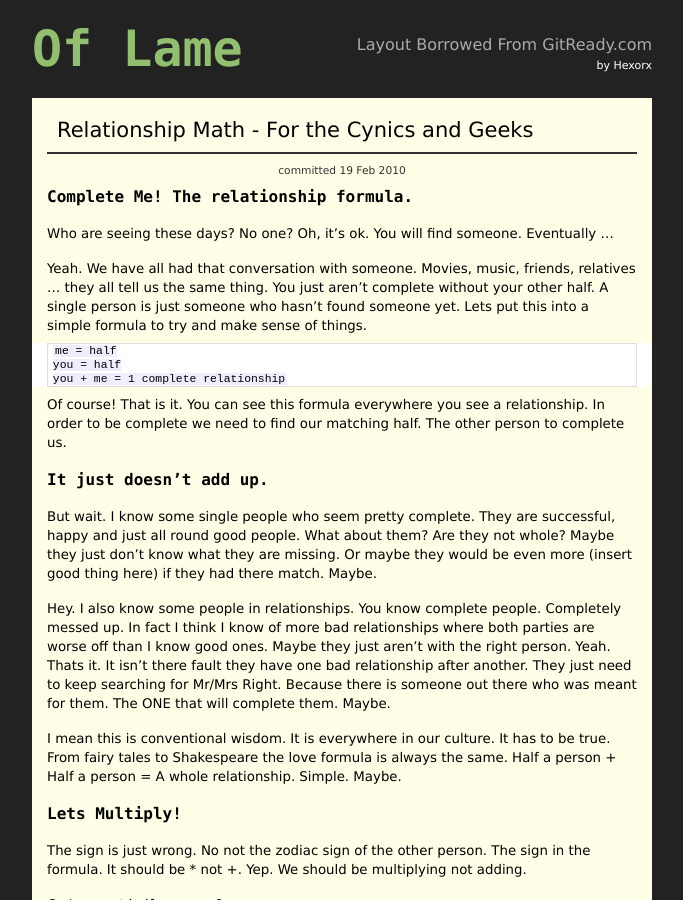
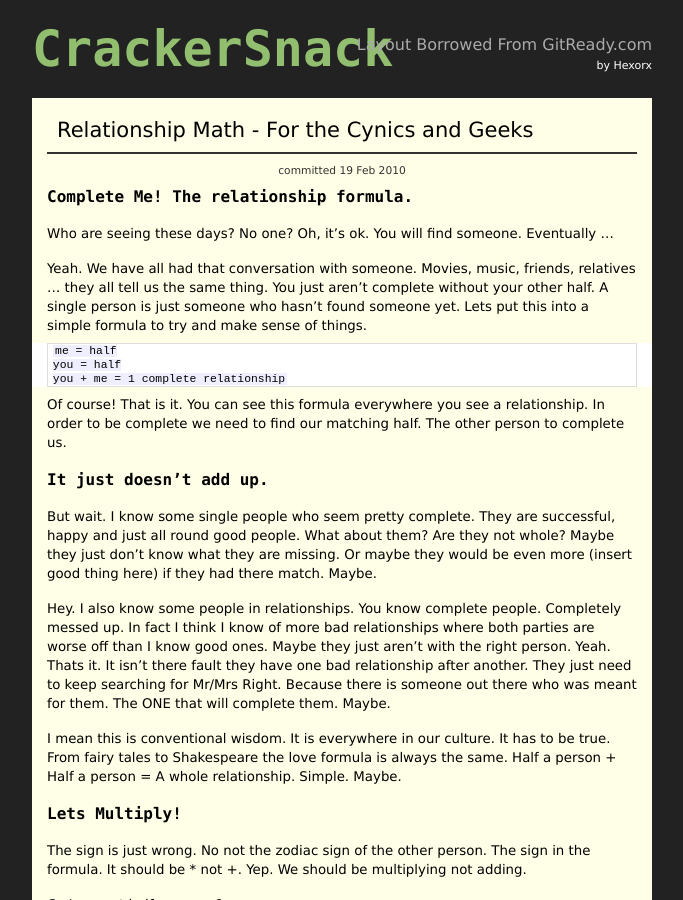
Before and after one commit to hexorx/hexorx.github.com, a Jekyll site: the page built from index.html, in a window 1280 px wide and 900 px high. Shown: the whole window, without its empty margins (298-981 px from the left). Built offline with Jekyll 4.4.1, drawn with Linux system fonts in a browser that asks for light colours.

Commit message:
changed the blog title to CrackerSnack

```diff
--- a/_layouts/default.html
+++ b/_layouts/default.html
@@ -14,7 +14,7 @@
 <body>
   <div class="container_12">
     <div class="grid_4 prefix_2 title">
-      <h1><a href="/">Of Lame</a></h1>
+      <h1><a href="/">CrackerSnack</a></h1>
     </div>
     <div class="grid_4 suffix_2 info">
       <div class="extra">Layout Borrowed From GitReady.com</div>
```
